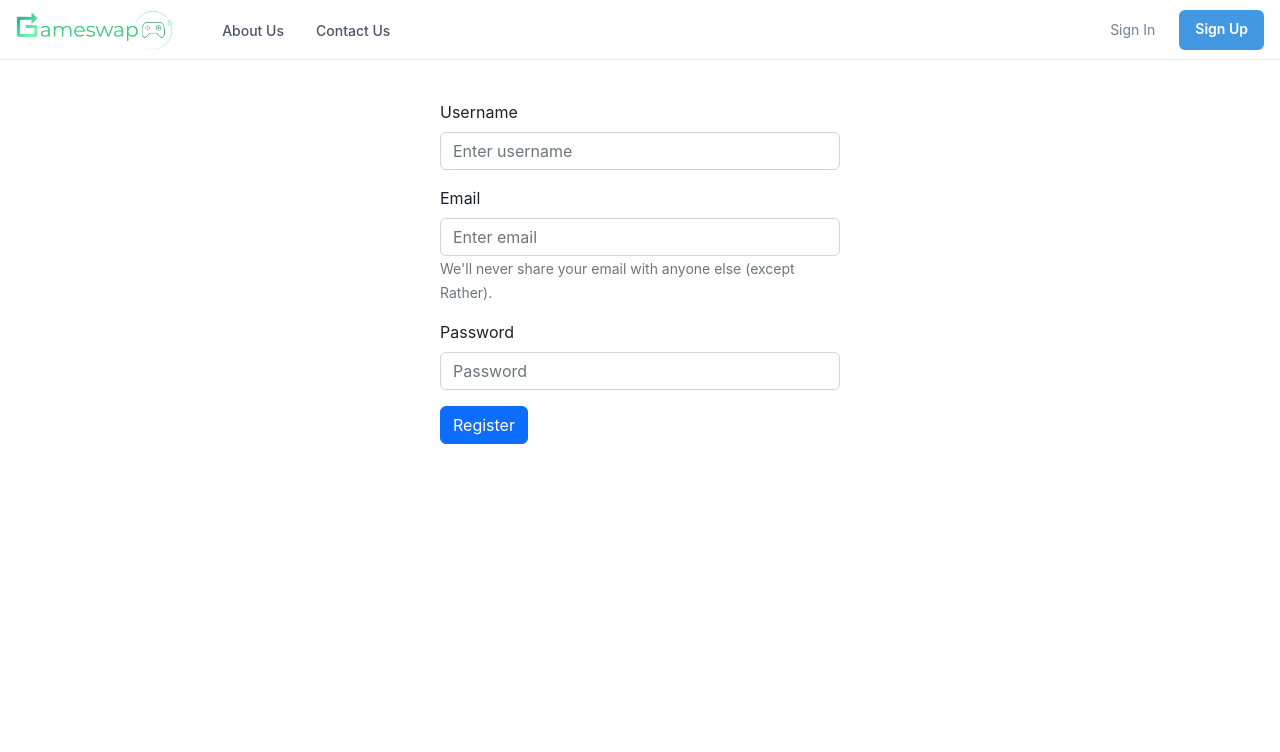
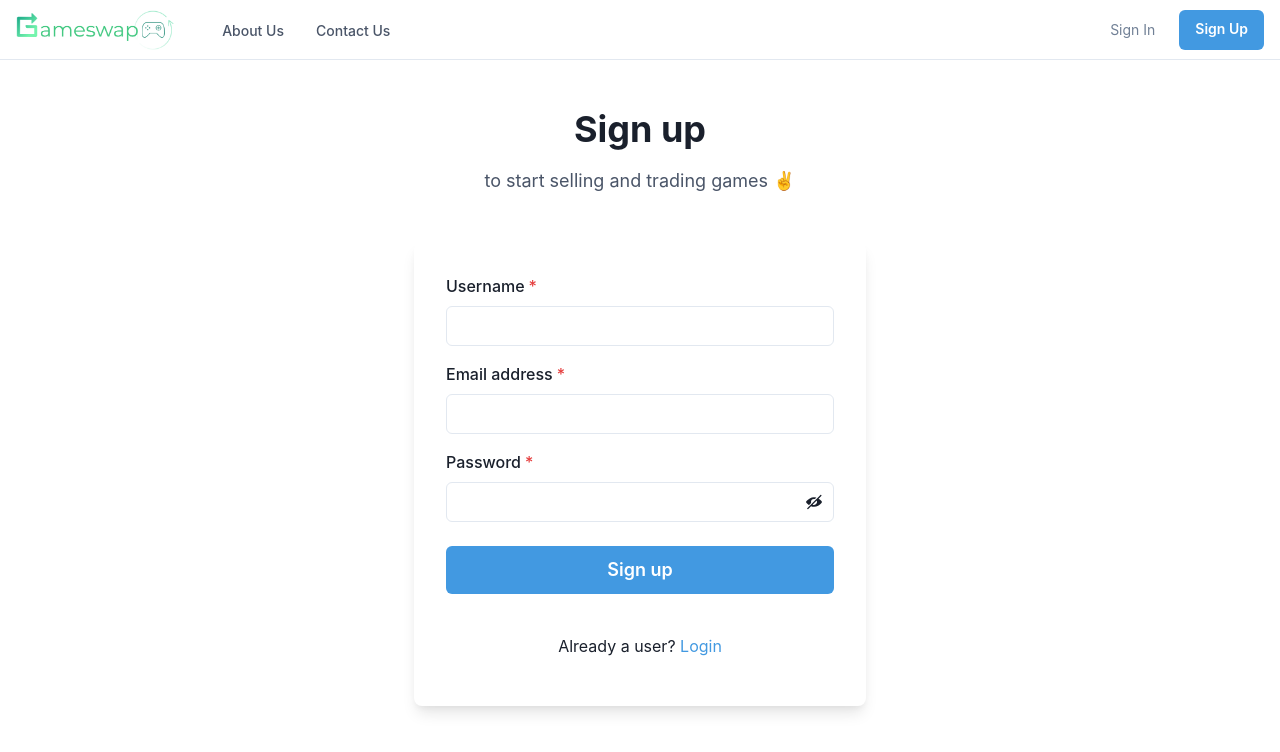
Before and after one commit to yaseenmustapha/Bookswap, a React (Create React App) app in the folder client/: page /register in a window 1280 px wide. Shown: the top 752 px of the page. Built offline with nearby package versions, Linux system fonts and the light colour scheme.

Commit message:
Updated sign up page to use Chakra UI

```diff
--- a/client/src/pages/Register.jsx
+++ b/client/src/pages/Register.jsx
@@ -1,19 +1,35 @@
 import React, { useState } from "react";
 import Header from "../Components/Header";
-import Form from "react-bootstrap/Form";
-import Button from "react-bootstrap/Button";
 import axios from "axios";
 import { useNavigate } from "react-router-dom";
-import Alert from "react-bootstrap/Alert";
 import useAuthCookie from "../Utils/useAuthCookie";
+import { ViewIcon, ViewOffIcon } from "@chakra-ui/icons";
+import {
+  Flex,
+  Box,
+  FormControl,
+  FormLabel,
+  Input,
+  InputGroup,
+  InputRightElement,
+  Stack,
+  Button,
+  Heading,
+  Text,
+  useColorModeValue,
+  Link,
+  Alert,
+  AlertIcon,
+} from "@chakra-ui/react";
 
 function Register() {
   let navigate = useNavigate();
   const [username, setUsername] = useState();
   const [email, setEmail] = useState();
   const [password, setPassword] = useState();
+  const [showPassword, setShowPassword] = useState(false);
   const [error, setError] = useState(false);
-  const [,setAuthCookie] = useAuthCookie();
+  const [, setAuthCookie] = useAuthCookie();
 
   const handleChangeUsername = (e) => {
     e.preventDefault(); // prevent the default action
@@ -38,7 +54,7 @@
         email: email,
         password: password,
       });
-      console.log("Register response: ", response)
+      console.log("Register response: ", response);
       if (response.status === 201) {
         setAuthCookie(username, response.data.access_token); // logs in user
         navigate("/");
@@ -50,51 +66,96 @@
   };
 
   return (
-    <div>
+    <>
       <Header></Header>
-      <Form style={{ width: "400px", margin: "auto", paddingTop: "40px" }}>
-        <Form.Group className="mb-3" controlId="formBasicEmail">
-          <Form.Label>Username</Form.Label>
-          <Form.Control
-            value={username}
-            type="username"
-            placeholder="Enter username"
-            onChange={handleChangeUsername}
-          />
-        </Form.Group>
-
-        <Form.Group className="mb-3" controlId="formBasicEmail">
-          <Form.Label>Email</Form.Label>
-          <Form.Control
-            value={email}
-            type="username"
-            placeholder="Enter email"
-            onChange={handleChangeEmail}
-          />
-          <Form.Text className="text-muted">
-            We'll never share your email with anyone else (except Rather).
-          </Form.Text>
-        </Form.Group>
-
-        <Form.Group className="mb-3" controlId="formBasicPassword">
-          <Form.Label>Password</Form.Label>
-          <Form.Control
-            value={password}
-            type="password"
-            placeholder="Password"
-            onChange={handleChangePassword}
-          />
-        </Form.Group>
-
-        {error && (
-          <Alert variant="danger">User already exists.</Alert>
-        )}
-
-        <Button variant="primary" type="submit" onClick={tryRegister}>
-          Register
-        </Button>
-      </Form>
-    </div>
+      <Flex
+        minH={"10vh"}
+        align={"center"}
+        justify={"center"}
+      >
+        <Stack spacing={8} mx={"auto"} w={"500px"} maxW={"lg"} py={12} px={6}>
+          <Stack align={"center"}>
+            <Heading fontSize={"4xl"} textAlign={"center"}>
+              Sign up
+            </Heading>
+            <Text fontSize={"lg"} color={"gray.600"}>
+              to start selling and trading games ✌️
+            </Text>
+          </Stack>
+          <form onSubmit={tryRegister}>
+            <Box
+              rounded={"lg"}
+              bg={useColorModeValue("white", "gray.700")}
+              boxShadow={"lg"}
+              p={8}
+            >
+              <Stack spacing={4}>
+                <FormControl
+                  id="username"
+                  onChange={handleChangeUsername}
+                  isRequired
+                >
+                  <FormLabel>Username</FormLabel>
+                  <Input type="username" />
+                </FormControl>
+                <FormControl id="email" onChange={handleChangeEmail} isRequired>
+                  <FormLabel>Email address</FormLabel>
+                  <Input type="email" />
+                </FormControl>
+                <FormControl
+                  id="password"
+                  onChange={handleChangePassword}
+                  isRequired
+                >
+                  <FormLabel>Password</FormLabel>
+                  <InputGroup>
+                    <Input type={showPassword ? "text" : "password"} />
+                    <InputRightElement h={"full"}>
+                      <Button
+                        variant={"ghost"}
+                        onClick={() =>
+                          setShowPassword((showPassword) => !showPassword)
+                        }
+                      >
+                        {showPassword ? <ViewIcon /> : <ViewOffIcon />}
+                      </Button>
+                    </InputRightElement>
+                  </InputGroup>
+                </FormControl>
+                <Stack spacing={10} pt={2}>
+                  {error && (
+                    <Alert status="error">
+                      <AlertIcon />
+                      User already exists
+                    </Alert>
+                  )}
+                  <Button
+                    type="submit"
+                    loadingText="Submitting"
+                    size="lg"
+                    bg={"blue.400"}
+                    color={"white"}
+                    _hover={{
+                      bg: "blue.500",
+                    }}
+                  >
+                    Sign up
+                  </Button>
+                </Stack>
+                <Stack pt={6}>
+                  <Text align={"center"}>
+                    Already a user?{" "}
+                    <Link href={"/login"} color={"blue.400"}>
+                      Login
+                    </Link>
+                  </Text>
+                </Stack>
+              </Stack>
+            </Box>
+          </form>
+        </Stack>
+      </Flex>
+    </>
   );
 }
 
```
